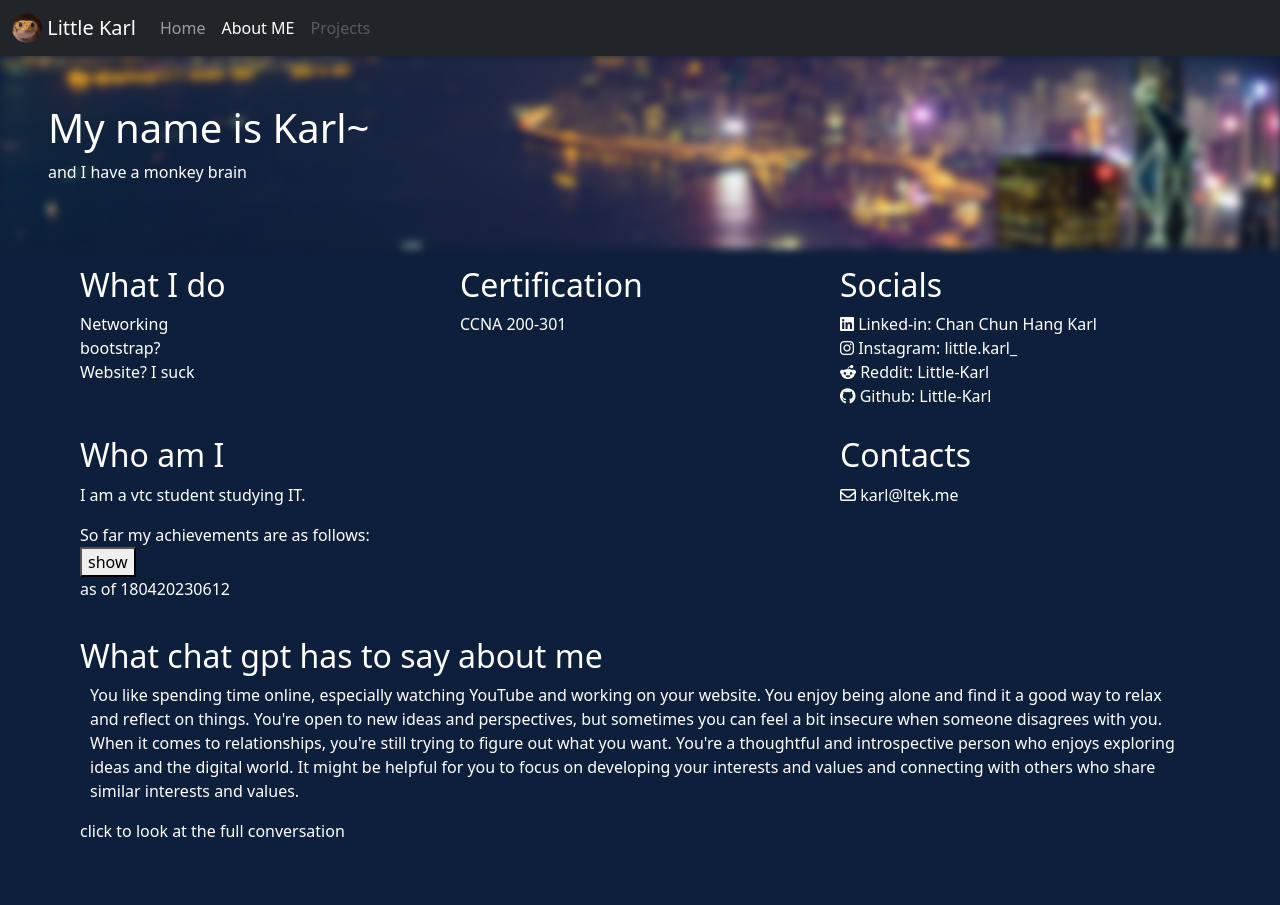
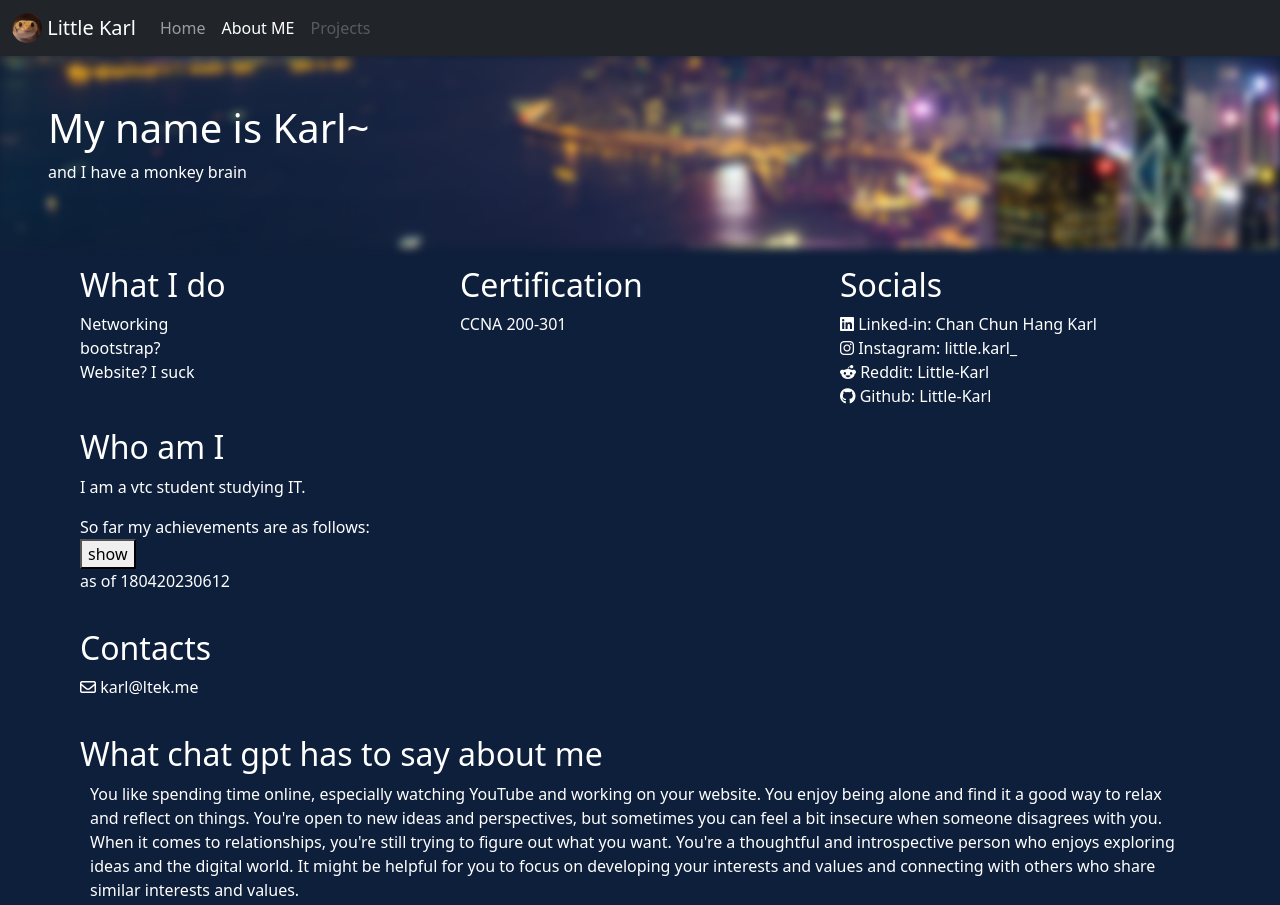
Before and after one commit to ltek0/ltek0.github.io, a plain HTML site: page about.html in a window 1280 px wide. Shown: the top 905 px of the page. Before the commit the page ends 869 px from the top, so only its background shows below. Drawn offline with nearby package versions, Linux system fonts and the light colour scheme.

Commit message:
mobile and web "optmization"
added animation sequence modification when small screen detected

fixed banner background side in instead of fade in when using mobile size

moved some css around

added a noscript notification to the bottom

```diff
--- a/about.html
+++ b/about.html
@@ -10,8 +10,9 @@
       <script src="https://kit.fontawesome.com/c26343c65f.js" crossorigin="anonymous"></script>
       <link href="/src/main.css" rel="stylesheet">
       <script src="/src/main.js"></script>
-
-    </head>
+      <script>
+      </script>
+   </head>
 
 <body>
 
@@ -38,7 +39,6 @@
       <h1> My name is Karl~</h1>
       <p>and I have a monkey brain</p>
     </div>
-
 
    <div class="container mt-2">
       <div class=row>
@@ -67,9 +67,9 @@
       </div>
    </div>
 
-   <div class="container mt-2">
+   <div class="container">
       <div class="row">
-         <div class="col-sm-8 ccard" style="animation-delay: .4s">
+         <div id="about_b1" style="background: transparent;" class="ccard">
             <h2>Who am I</h2>
             <p>I am a vtc student studying IT.</p>
             <p class="p">So far my achievements are as follows:</p>
@@ -77,7 +77,7 @@
             <div id="listdiv" style="display:none"></div>
             <p>as of 180420230612</p>
          </div>
-         <div class="col-sm-4 ccard" style="animation-delay: .8s">
+         <div id="about_b2" class="col-sm-4 ccard">
             <h2>Contacts</h2>
             <p><a target="_blank" rel="noopener noreferrer" href=mailto:karl@ltek.me><i class="fa-regular fa-envelope"></i> karl@ltek.me</a></p>
          </div>
@@ -86,7 +86,7 @@
 
    <div class="container">
       <div class="row">
-         <div class="col-sm-12 ccard" style="animation-delay: .9s">
+         <div id="about_b3" class="col-sm-12 ccard">
             <h2>What chat gpt has to say about me</h2>
             <p style="padding: 0 10px;">
                You like spending time online, especially watching YouTube and working on your website. You enjoy being alone and find it a good way to relax and reflect on things. You're open to new ideas and perspectives, but sometimes you can feel a bit insecure when someone disagrees with you. When it comes to relationships, you're still trying to figure out what you want. You're a thoughtful and introspective person who enjoys exploring ideas and the digital world. It might be helpful for you to focus on developing your interests and values and connecting with others who share similar interests and values.
@@ -95,5 +95,8 @@
          </div>
       </div>
    </div>
+
+   <noscript><div class="nosbox"><p>Please enable JavaScript to experience the full functionality of this website. Some features and effects may be disabled without JavaScript.</p></div></noscript>
+
 </body>
 </html>
--- a/src/main.css
+++ b/src/main.css
@@ -1,49 +1,52 @@
-:root {
-  --bg: #0E1F3B;
-}
+:root {--bg: #0E1F3B;}
 a, body, banner {color: #fff; text-align: left;}
 a {text-decoration: none;}
 a:hover {color: #546ccf;}
 body {background-color: var(--bg);}
 
+.navbar-brand, .nav-link,.banner p,.banner h1, .ccard, .fade-t, .nosbox{will-change: opacity;animation: fadeAndSlideIn 0.5s forwards; opacity: 0}
 @keyframes fadeAndSlideIn {
   0% {opacity: 0;transform: translate3d(0, -20%, 0);}
   100% {opacity: 1;transform: translate3d(0, 0, 0);}
 }
-@keyframes fade-in {
-  from {opacity: 0;background-position: -100% 10%;}
-  to {opacity: 1;background-position: 0% 10%;}
-}
-
-.navbar-brand, .nav-link,.banner p,.banner h1, .ccard, .fade-t{will-change: opacity;animation: fadeAndSlideIn 0.5s forwards; opacity: 0}
-
 .nav-link:nth-child(1),.ap3s{animation-delay: .3s}
 .nav-link:nth-child(1),.ap3s{animation-delay: .3s}
 .nav-link:nth-child(2),.ap5s{animation-delay: .5s}
 .nav-link:nth-child(3),.ap7s{animation-delay: .7s}
 .nav-link:nth-child(4),.ap9s{animation-delay: .9s}
 
-.ccard{
+.ccard, .nosbox{
     padding: 10px;
     text-align: left;
 }
 
-.banner {position: relative;}
+.banner,.nosbox {position: relative;}
+.nosbox {color: #c4d600;animation-delay: 1.2s;}
+.nosbox::before, .banner::before {content: ""; opacity: 0; top: 0; left: 0; z-index: -1; position: absolute;}
 .banner::before {
-  content: "";
-  position: absolute;
-  top: 0;
-  left: 0;
   width: 100%;
   height: 100%;
   background: var(--bg) url('/src/hk.jpg') no-repeat 0% 10% / cover;
   filter: blur(4px);
-  z-index: -1;
   animation: fade-in 1s forwards;
-  opacity: 0;
+}
+.nosbox::before {
+  right: 0;
+  bottom: 0;
+  background-color: rgba(128, 0, 128, 0.726);
+  animation: flash 4s ease-in-out infinite;
+}
+@keyframes flash {
+  0% {opacity: 0.7;}
+  50% {opacity: 1;}
+  100% {opacity: 0.7;}
+}
+@keyframes fade-in {
+  from {opacity: 0;background-position: center center;}
+  to {opacity: 1;background-position: center center;}
 }
 
-.navbar, .banner{
+.navbar, .banner, .nosbox{
   user-select: none;
 }
 
--- a/src/main.js
+++ b/src/main.js
@@ -13,4 +13,30 @@ function list() {
 $(document).ready(function() {
   $("#listdiv").load('/src/lists/ach.html');
   $('#serv-list').load('/src/lists/service-list.html');
+  mobi_css();
 });
+
+function mobi_css(){
+  var home_b1 = document.getElementById("home_b1")
+  var about_b1 = document.getElementById("about_b1")
+  var about_b2 = document.getElementById("about_b2")
+  var about_b3 = document.getElementById("about_b3")
+
+  if( window.innerWidth <= 575) {
+    console.log("mobile?");
+    if (home_b1){home_b1.style.animationDelay='.9s';}
+    else if(about_b1 || about_b2 || about_b3){
+      about_b1.style.animationDelay='.9s';
+      about_b2.style.animationDelay='1.1s';
+      about_b3.style.animationDelay='1.3s';
+    }
+  } else {
+    if (home_b1){home_b1.style.animationDelay='.4s';}
+    else if(about_b1 || about_b2 || about_b3){
+      about_b1.style.animationDelay='.4s';
+      about_b2.style.animationDelay='.8s';
+      about_b3.style.animationDelay='.9s';
+    }
+  }
+
+}
```
Also changed, not shown: index.html (+4 -1 lines), sitefunc.html (+1 -0 lines).
